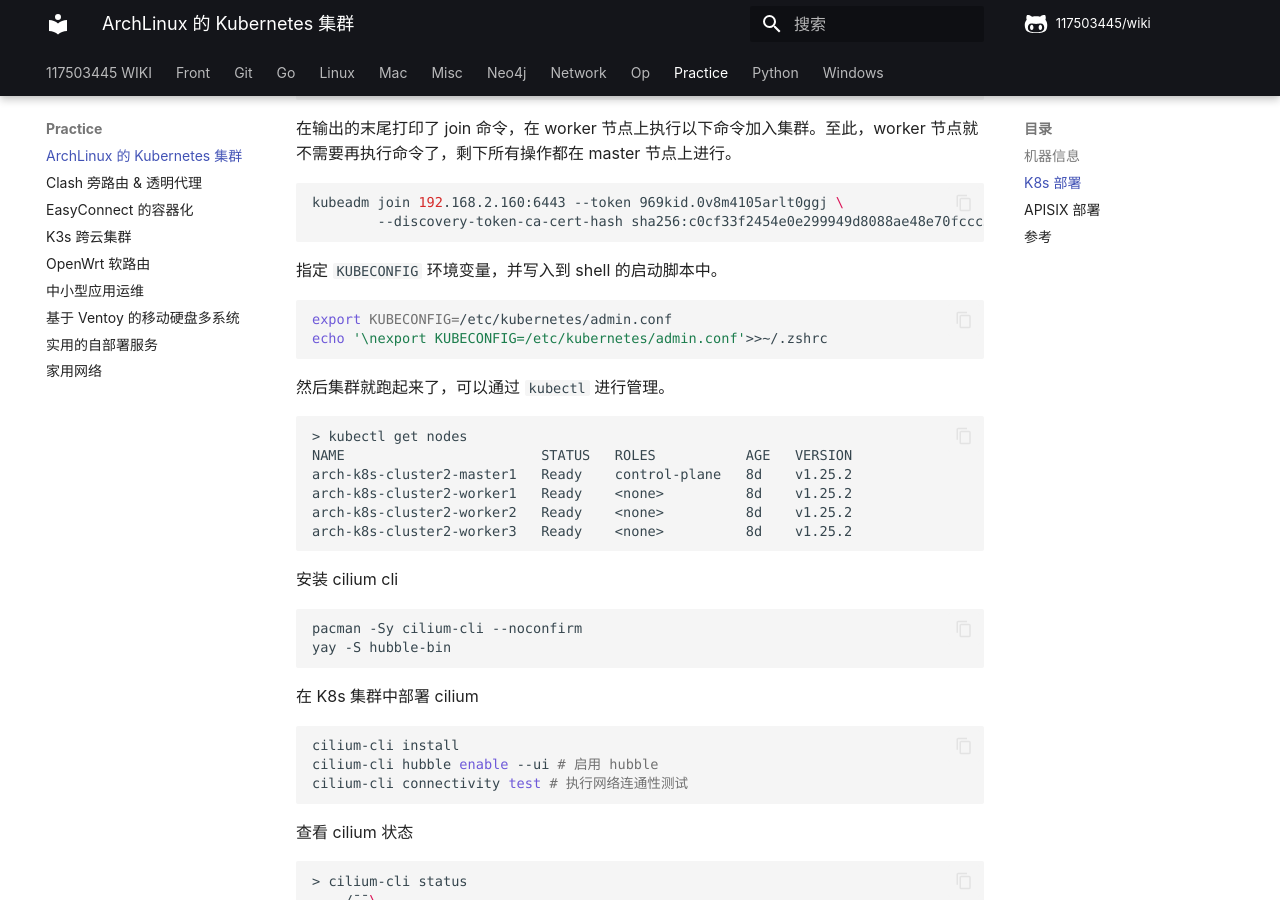
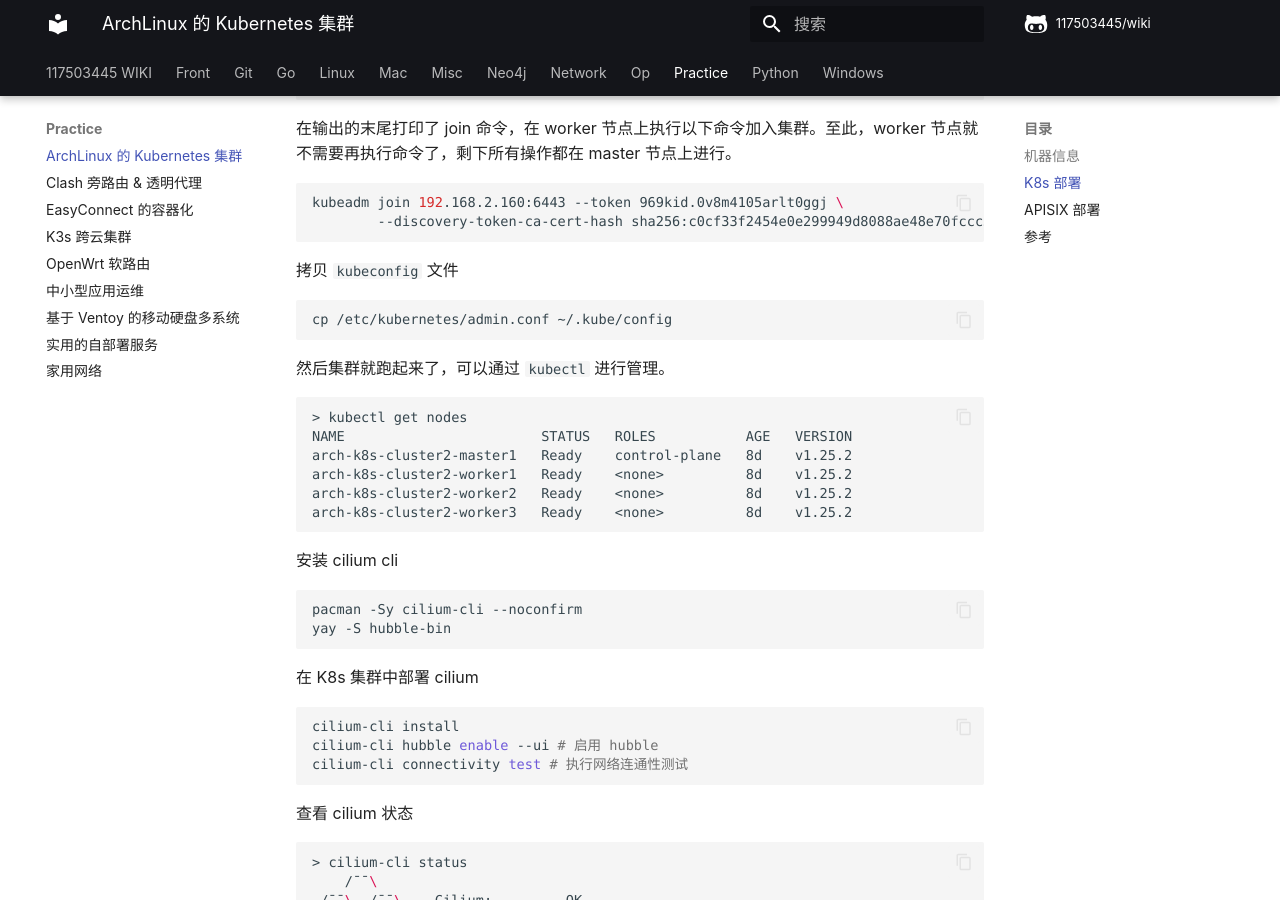
Before and after one commit to 117503445/wiki, an MkDocs documentation site: the page built from docs/practice/ArchLinux 的 Kubernetes 集群.md, in a window 1280 px wide and 900 px high, scrolled down 4285 px. Built offline with MkDocs 1.6.1 and Material for MkDocs 9.7.7, drawn with Linux system fonts in a browser that asks for light colours; some web fonts are replaced; comment, search, counter and statistics services are not loaded.

Commit message:
k8s
Signed-off-by: 117503445 <t117503445@gmail.com>

````diff
--- a/docs/practice/ArchLinux 的 Kubernetes 集群.md
+++ b/docs/practice/ArchLinux 的 Kubernetes 集群.md
@@ -207,11 +207,10 @@ kubeadm join 192.168.2.160:6443 --token 969kid.0v8m4105arlt0ggj \
         --discovery-token-ca-cert-hash sha256:c0cf33f2454e0e299949d8088ae48e70fccc397f679b8337f7383928c98a8409
 ```
 
-指定 `KUBECONFIG` 环境变量，并写入到 shell 的启动脚本中。
+拷贝 `kubeconfig` 文件
 
 ```sh
-export KUBECONFIG=/etc/kubernetes/admin.conf
-echo '\nexport KUBECONFIG=/etc/kubernetes/admin.conf'>>~/.zshrc
+cp /etc/kubernetes/admin.conf ~/.kube/config
 ```
 
 然后集群就跑起来了，可以通过 `kubectl` 进行管理。
````
